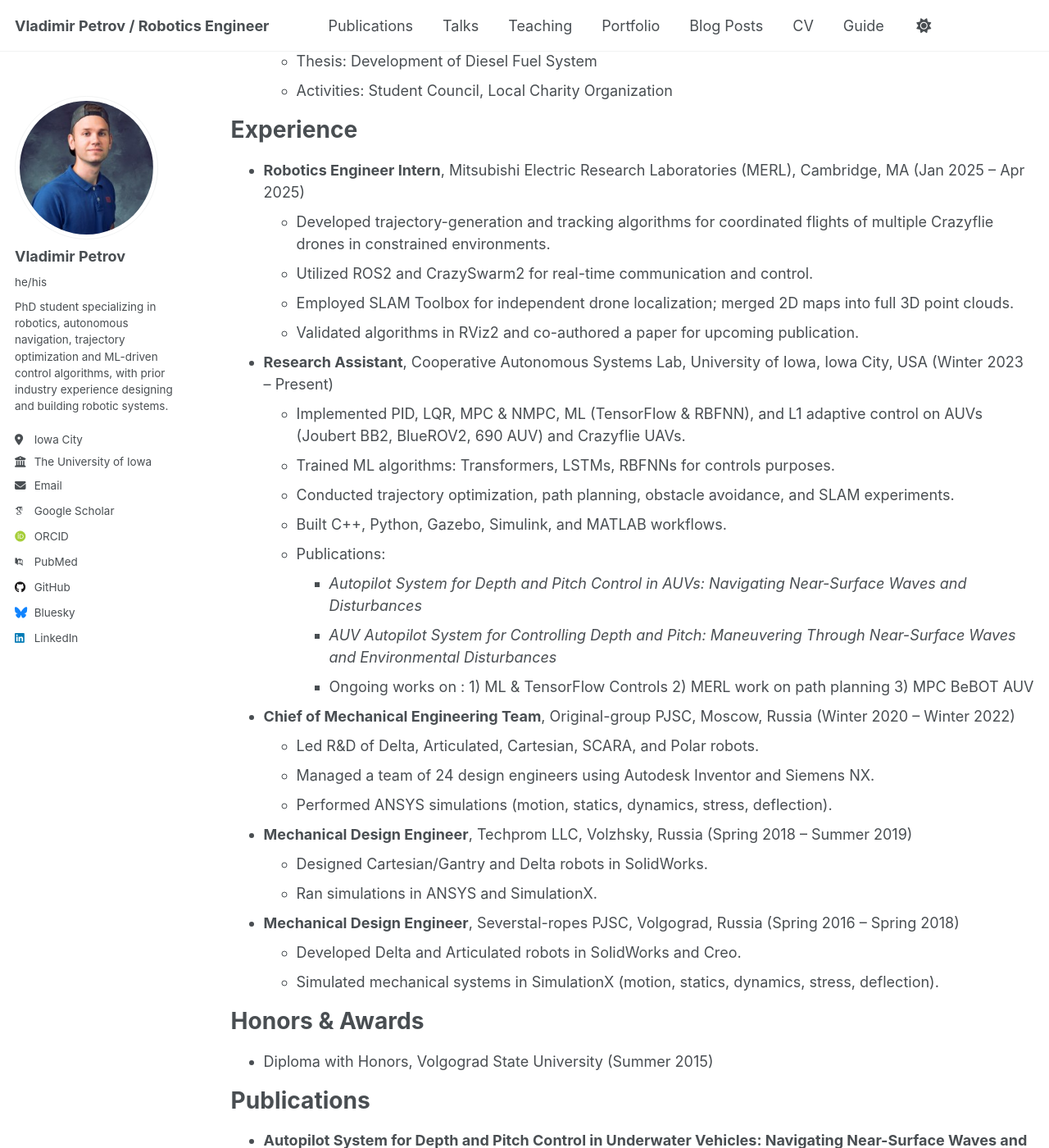
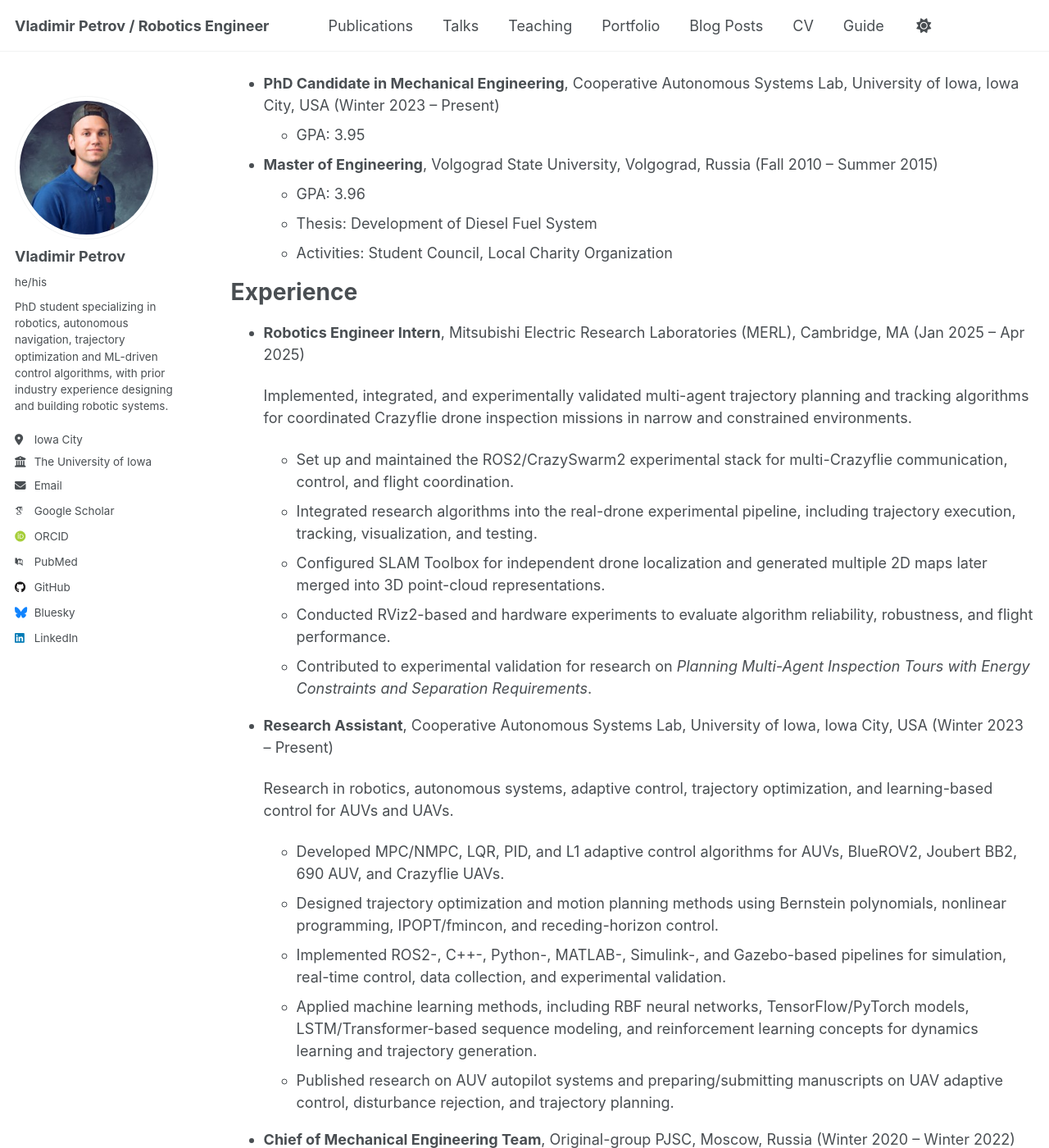
Before and after one commit to wladimirpetrov/wladimirpetrov.github.io, a Jekyll site: the page built from _pages/cv.md, in a window 1280 px wide and 1400 px high, scrolled down 553 px. Shown: the whole window at 82% size. Built offline with Jekyll 4.4.1, drawn with Linux system fonts in a browser that asks for light colours; some web fonts are replaced; some of the changed text lies outside the part shown.

Commit message:
updated CV page

```diff
--- a/_pages/cv.md
+++ b/_pages/cv.md
@@ -16,14 +16,18 @@ v.petrov.18.02.94@gmail.com
 
 Skills
 ======
-* Robotics, Machine Learning (TensorFlow: Transformers, LSTM, RBFNN), Optimization, Motion Planning & Controls, Autonomous Navigation, Path Planning, SLAM, Multi-robot Coordination
-* ROS & ROS2, C++ & Python, Simulink, MATLAB, Gazebo
-* SolidWorks, Siemens NX + Teamcenter, Autodesk Inventor, ANSYS
+
+* **Robotics & Controls:** Motion Planning, Path Planning, Trajectory Optimization, MPC/NMPC, LQR, PID, L1 Adaptive Control, Reinforcement Learning, Multi-Robot Coordination, Autonomous Navigation, SLAM.
+* **Machine Learning:** TensorFlow, PyTorch, RBF Neural Networks, LSTM, Transformers, learning-based dynamics modeling, trajectory generation, data-driven control.
+* **Software & Tools:** ROS/ROS2, C++, Python, MATLAB, Simulink, Gazebo, RViz2, CrazySwarm2, SLAM Toolbox, IPOPT, fmincon.
+* **Mechanical Design & Simulation:** SolidWorks, Siemens NX, Teamcenter, Autodesk Inventor, ANSYS, Creo, SimulationX.
 
 Education
 ======
-* **PhD Student in Mechanical Engineering**, Cooperative Autonomous Systems Lab, University of Iowa, Iowa City, USA (Winter 2023 – Present)
+
+* **PhD Candidate in Mechanical Engineering**, Cooperative Autonomous Systems Lab, University of Iowa, Iowa City, USA (Winter 2023 – Present)
   * GPA: 3.95
+
 * **Master of Engineering**, Volgograd State University, Volgograd, Russia (Fall 2010 – Summer 2015)
   * GPA: 3.96
   * Thesis: Development of Diesel Fuel System
@@ -31,44 +35,52 @@ Education
 
 Experience
 ======
+
 * **Robotics Engineer Intern**, Mitsubishi Electric Research Laboratories (MERL), Cambridge, MA (Jan 2025 – Apr 2025)
-  * Developed trajectory-generation and tracking algorithms for coordinated flights of multiple Crazyflie drones in constrained environments.
-  * Utilized ROS2 and CrazySwarm2 for real-time communication and control.
-  * Employed SLAM Toolbox for independent drone localization; merged 2D maps into full 3D point clouds.
-  * Validated algorithms in RViz2 and co-authored a paper for upcoming publication.
+
+  Implemented, integrated, and experimentally validated multi-agent trajectory planning and tracking algorithms for coordinated Crazyflie drone inspection missions in narrow and constrained environments.
+
+  * Set up and maintained the ROS2/CrazySwarm2 experimental stack for multi-Crazyflie communication, control, and flight coordination.
+  * Integrated research algorithms into the real-drone experimental pipeline, including trajectory execution, tracking, visualization, and testing.
+  * Configured SLAM Toolbox for independent drone localization and generated multiple 2D maps later merged into 3D point-cloud representations.
+  * Conducted RViz2-based and hardware experiments to evaluate algorithm reliability, robustness, and flight performance.
+  * Contributed to experimental validation for research on *Planning Multi-Agent Inspection Tours with Energy Constraints and Separation Requirements*.
 
 * **Research Assistant**, Cooperative Autonomous Systems Lab, University of Iowa, Iowa City, USA (Winter 2023 – Present)
-  * Implemented PID, LQR, MPC & NMPC, ML (TensorFlow & RBFNN), and L1 adaptive control on AUVs (Joubert BB2, BlueROV2, 690 AUV) and Crazyflie UAVs.
-  * Trained ML algorithms: Transformers, LSTMs, RBFNNs for controls purposes.
-  * Conducted trajectory optimization, path planning, obstacle avoidance, and SLAM experiments.
-  * Built C++, Python, Gazebo, Simulink, and MATLAB workflows.
-  * Publications:
-    * *Autopilot System for Depth and Pitch Control in AUVs: Navigating Near-Surface Waves and Disturbances*
-    * *AUV Autopilot System for Controlling Depth and Pitch: Maneuvering Through Near-Surface Waves and Environmental Disturbances*
-    * Ongoing works on :
-    	1) ML & TensorFlow Controls
-    	2) MERL work on path planning
-    	3) MPC BeBOT AUV
+
+  Research in robotics, autonomous systems, adaptive control, trajectory optimization, and learning-based control for AUVs and UAVs.
+
+  * Developed MPC/NMPC, LQR, PID, and L1 adaptive control algorithms for AUVs, BlueROV2, Joubert BB2, 690 AUV, and Crazyflie UAVs.
+  * Designed trajectory optimization and motion planning methods using Bernstein polynomials, nonlinear programming, IPOPT/fmincon, and receding-horizon control.
+  * Implemented ROS2-, C++-, Python-, MATLAB-, Simulink-, and Gazebo-based pipelines for simulation, real-time control, data collection, and experimental validation.
+  * Applied machine learning methods, including RBF neural networks, TensorFlow/PyTorch models, LSTM/Transformer-based sequence modeling, and reinforcement learning concepts for dynamics learning and trajectory generation.
+  * Published research on AUV autopilot systems and preparing/submitting manuscripts on UAV adaptive control, disturbance rejection, and trajectory planning.
 
 * **Chief of Mechanical Engineering Team**, Original-group PJSC, Moscow, Russia (Winter 2020 – Winter 2022)
-  * Led R&D of Delta, Articulated, Cartesian, SCARA, and Polar robots.
-  * Managed a team of 24 design engineers using Autodesk Inventor and Siemens NX.
-  * Performed ANSYS simulations (motion, statics, dynamics, stress, deflection).
+
+  Led a 24-person mechanical engineering team responsible for R&D, mechanical design, simulation, and engineering documentation for industrial robotic systems.
+
+  * Managed R&D of Delta, articulated, Cartesian, SCARA, and polar robotic systems.
+  * Used Autodesk Inventor, Siemens NX, Teamcenter, and ANSYS for CAD design, structural analysis, motion analysis, dynamics, stress, and deflection calculations.
 
 * **Mechanical Design Engineer**, Techprom LLC, Volzhsky, Russia (Spring 2018 – Summer 2019)
-  * Designed Cartesian/Gantry and Delta robots in SolidWorks.
-  * Ran simulations in ANSYS and SimulationX.
 
-* **Mechanical Design Engineer**, Severstal-ropes PJSC, Volgograd, Russia (Spring 2016 – Spring 2018)
-  * Developed Delta and Articulated robots in SolidWorks and Creo.
-  * Simulated mechanical systems in SimulationX (motion, statics, dynamics, stress, deflection).
+  * Developed mechanical designs for Cartesian/Gantry and Delta robotic systems.
+  * Used SolidWorks for CAD design and ANSYS/SimulationX for motion, statics, dynamics, stress, and deflection analysis.
+
+* **Mechanical Design Engineer**, Severstal-Ropes PJSC, Volgograd, Russia (Spring 2016 – Spring 2018)
+
+  * Developed mechanical designs for Delta and articulated robotic systems.
+  * Used SolidWorks and Creo for CAD design and SimulationX for motion, statics, dynamics, stress, and deflection analysis.
 
 Honors & Awards
 ======
+
 * Diploma with Honors, Volgograd State University (Summer 2015)
 
 Publications
 ======
+
 * **Autopilot System for Depth and Pitch Control in Underwater Vehicles: Navigating Near-Surface Waves and Disturbances**
   V. Petrov, G. MacLin, V. Cichella
   IFAC Conference
@@ -78,3 +90,10 @@ Publications
   V. Petrov, G. MacLin, V. Cichella
   Ocean Engineering Journal
   [ScienceDirect link](https://www.sciencedirect.com/science/article/pii/S0029801824032487)
+
+* **Planning Multi-Agent Inspection Tours with Energy Constraints and Separation Requirements**
+  MERL internship research contribution
+  Status: Manuscript / upcoming publication
+
+* **Ongoing manuscripts**
+  UAV adaptive control, disturbance rejection, trajectory planning, and learning-based robotic control.
```
